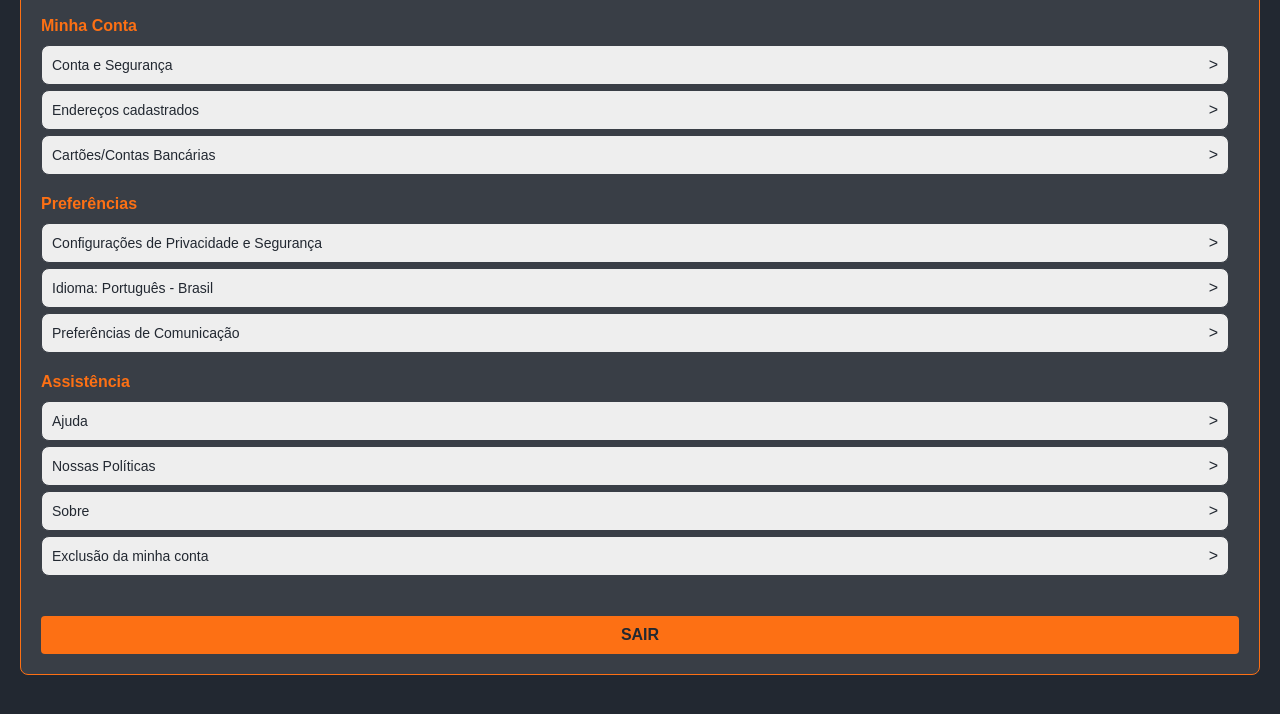
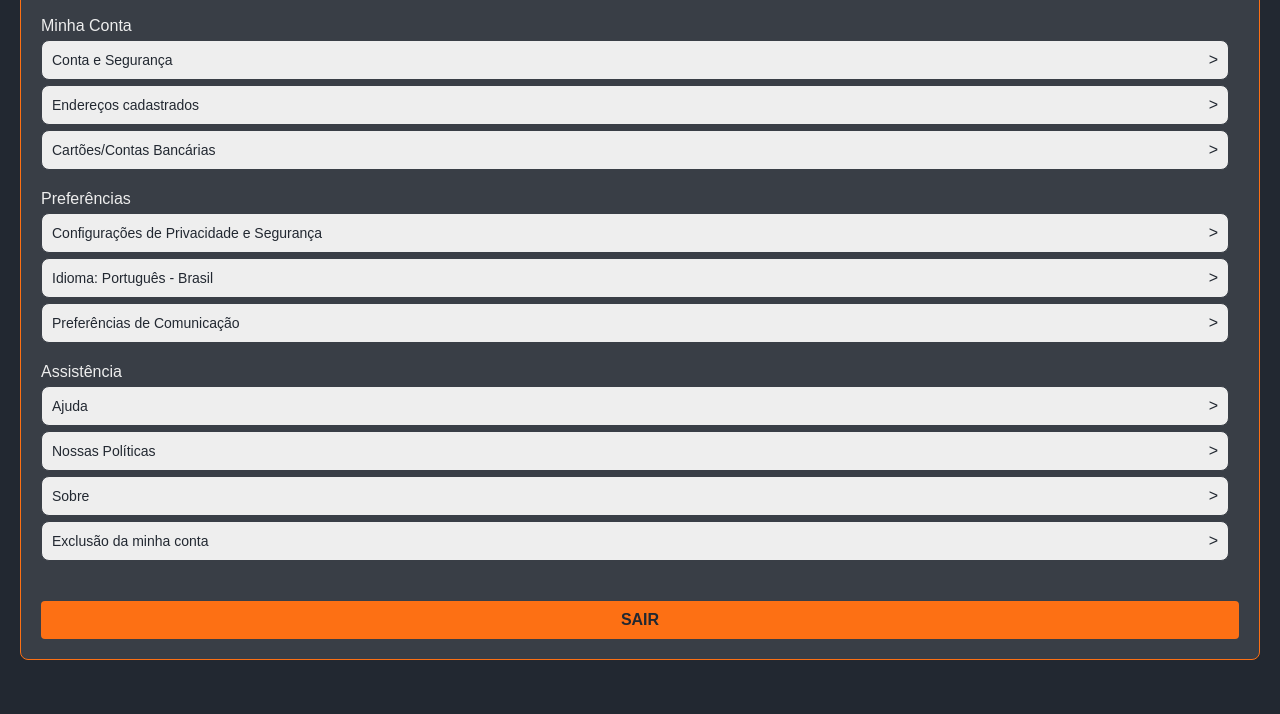
Before and after one commit to arthur-gomes-andrade/katchau-config, a plain HTML site: page index.html in a window 1280 px wide. Shown: the part 72-786 px from the top of the page. Drawn offline with Linux system fonts and the light colour scheme.

Commit message:
index.html

```diff
--- a/index.html
+++ b/index.html
@@ -3,7 +3,7 @@
 <head>
     <meta charset="UTF-8">
     <meta name="viewport" content="width=device-width, initial-scale=1.0">
-    <title>Configuração</title>
+    <title>Configurações</title>
     <link rel="stylesheet" href="style.css">
 </head>
 <body>
@@ -11,15 +11,17 @@
         <h1 class="config-title">Configurações</h1>
 
         <section class="settings-section">
-            <h2>Minha Conta</h2>
+            <div class="title-box">Minha Conta</div>
             <div class="setting-option" onclick="toggleDescription('desc-conta')">
                 Conta e Segurança <span class="arrow">&#x3e;</span>
             </div>
             <div class="description" id="desc-conta">Aqui você pode ajustar as configurações da sua conta e segurança.</div>
+
             <div class="setting-option" onclick="toggleDescription('desc-endereco')">
                 Endereços cadastrados <span class="arrow">&#x3e;</span>
             </div>
             <div class="description" id="desc-endereco">Aqui você pode gerenciar os endereços salvos na sua conta.</div>
+
             <div class="setting-option" onclick="toggleDescription('desc-cartao')">
                 Cartões/Contas Bancárias <span class="arrow">&#x3e;</span>
             </div>
@@ -27,15 +29,17 @@
         </section>
 
         <section class="settings-section">
-            <h2>Preferências</h2>
+            <div class="title-box">Preferências</div>
             <div class="setting-option" onclick="toggleDescription('desc-privacidade')">
                 Configurações de Privacidade e Segurança <span class="arrow">&#x3e;</span>
             </div>
             <div class="description" id="desc-privacidade">Aqui você pode ajustar as configurações de privacidade e segurança.</div>
+
             <div class="setting-option" onclick="toggleDescription('desc-idioma')">
                 Idioma: Português - Brasil <span class="arrow">&#x3e;</span>
             </div>
             <div class="description" id="desc-idioma">Aqui você pode selecionar o idioma da sua preferência.</div>
+
             <div class="setting-option" onclick="toggleDescription('desc-comunicacao')">
                 Preferências de Comunicação <span class="arrow">&#x3e;</span>
             </div>
@@ -43,19 +47,22 @@
         </section>
 
         <section class="settings-section">
-            <h2>Assistência</h2>
+            <div class="title-box">Assistência</div>
             <div class="setting-option" onclick="toggleDescription('desc-ajuda')">
                 Ajuda <span class="arrow">&#x3e;</span>
             </div>
             <div class="description" id="desc-ajuda">Encontre ajuda para suas dúvidas mais frequentes.</div>
+
             <div class="setting-option" onclick="toggleDescription('desc-politicas')">
                 Nossas Políticas <span class="arrow">&#x3e;</span>
             </div>
             <div class="description" id="desc-politicas">Veja as políticas de uso e privacidade.</div>
+
             <div class="setting-option" onclick="toggleDescription('desc-sobre')">
                 Sobre <span class="arrow">&#x3e;</span>
             </div>
             <div class="description" id="desc-sobre">Informações sobre nossa empresa e nosso propósito.</div>
+
             <div class="setting-option" onclick="toggleDescription('desc-exclusao')">
                 Exclusão da minha conta <span class="arrow">&#x3e;</span>
             </div>
```
